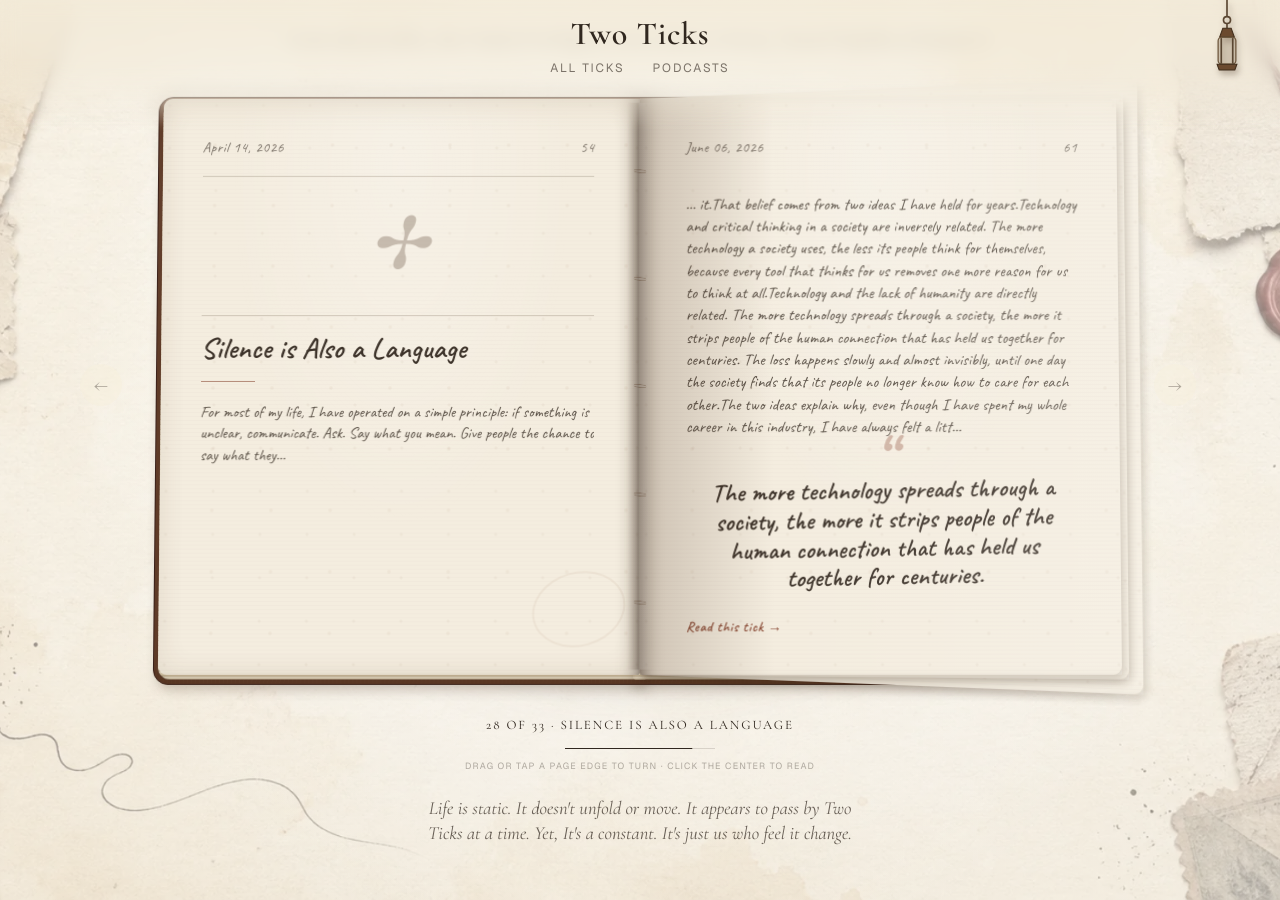
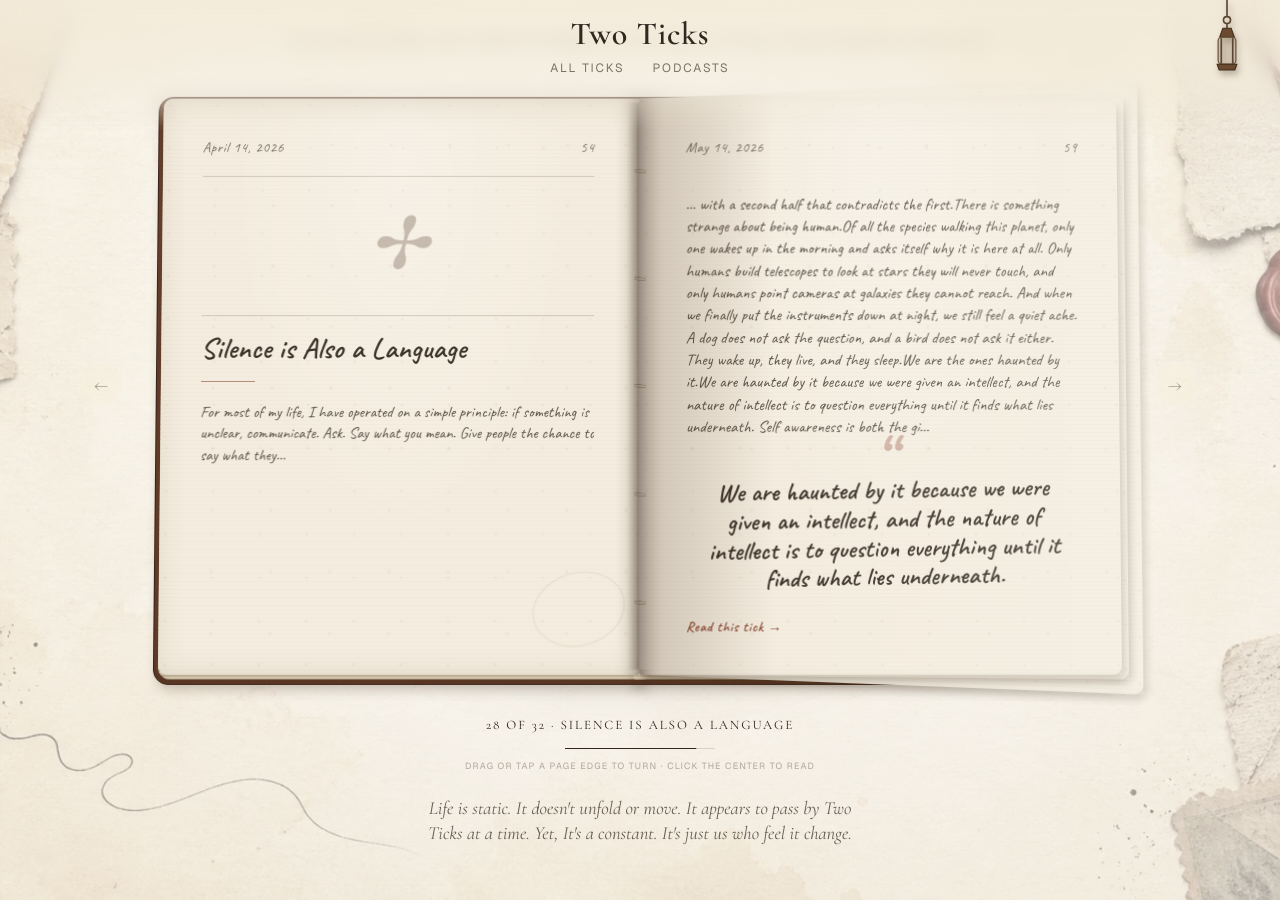
Before and after one commit to trmanish/trmanish.github.io, a Jekyll site: the page built from index.md, in a window 1280 px wide and 900 px high, scrolled down 139 px. Built offline with Jekyll 4.4.1, drawn with Linux system fonts in a browser that asks for light colours.

Commit message:
Refine diary landing sequence

```diff
--- a/assets/js/diary.js
+++ b/assets/js/diary.js
@@ -88,11 +88,16 @@
         const byline = match ? match[1].trim() : introText;
         const leadIn = match ? match[2].trim() : '';
         const rest = bullets.filter((item) => item !== quote);
+        /* The photograph and heading leave room for two complete bullets on
+           the left. Continue from the third on the facing page; assigning
+           five here made the fit pass hide bullets 3–5 while the right page
+           incorrectly resumed at bullet 6. */
+        const leftItems = rest.slice(0, 2);
         leftBody = `
           ${byline ? `<p class="memory-page__excerpt memory-page__excerpt--lead">${escapeHtml(byline)}</p>` : ''}
           ${leadIn ? `<p class="memory-page__excerpt memory-page__excerpt--leadin">${escapeHtml(leadIn)}</p>` : ''}
-          <ul class="memory-page__list">${rest.slice(0, 5).map((item) => `<li>${escapeHtml(item)}</li>`).join('')}</ul>`;
-        const more = rest.slice(5, 7);
+          <ul class="memory-page__list">${leftItems.map((item) => `<li>${escapeHtml(item)}</li>`).join('')}</ul>`;
+        const more = rest.slice(leftItems.length, leftItems.length + 5);
         rightExtra = more.length
           ? `<ul class="memory-page__list memory-page__list--continuation">${more.map((item) => `<li>${escapeHtml(item)}</li>`).join('')}</ul>`
           : '';
--- a/index.md
+++ b/index.md
@@ -60,8 +60,9 @@
 </section>
 
 <script id="diary-posts" type="application/json">
+{% assign diary_posts = site.posts | where_exp: "post", "post.hidden != true" | reverse %}
 [
-{% for post in site.posts reversed %}
+{% for post in diary_posts %}
   {% assign li_parts = post.content | split: '<li>' %}
   {
     "title": {{ post.title | jsonify }},
--- a/posts.html
+++ b/posts.html
@@ -2,6 +2,8 @@
 layout: default
 title: "All Ticks"
 ---
+
+{% assign visible_posts = site.posts | where_exp: "post", "post.hidden != true" %}
 
 <div class="featured-posts">
     <div style="display: flex; justify-content: space-between; align-items: center;">
@@ -18,7 +20,7 @@
         <button class="scroll-arrow scroll-left" onclick="scrollFeatured('left')">&lt;</button>
         <button class="scroll-arrow scroll-right" onclick="scrollFeatured('right')">&gt;</button>
         <div class="featured-posts-grid">
-        {% assign featured_posts = site.posts | where: "featured", true | sort: "featured_order" %}
+        {% assign featured_posts = visible_posts | where: "featured", true | sort: "featured_order" %}
         {% for post in featured_posts %}
                 <div class="featured-post-item">
                     <div class="featured-post-image">
@@ -40,7 +42,7 @@
 <div class="featured-posts-separator"></div>
 
 <div class="post-list">
-    {% for post in site.posts %}
+    {% for post in visible_posts %}
         <div class="post-item">
             <div class="post-info">
                 <p class="post-date">{{ post.date | date: "%b %d, %Y" }}</p>
```
Also changed, not shown: _posts/2026-06-20-ubi-is-the-bane-of-a-functioning-society.md (+1 -0 lines).
